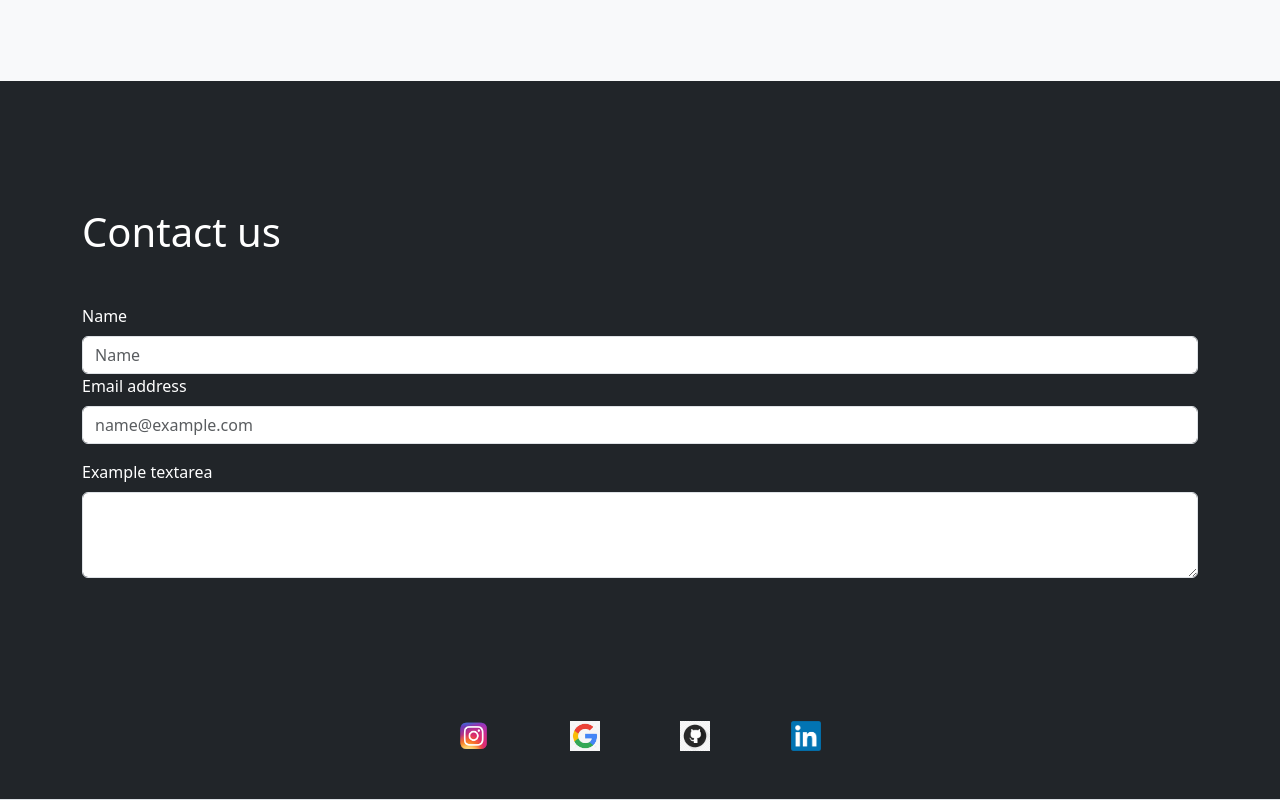
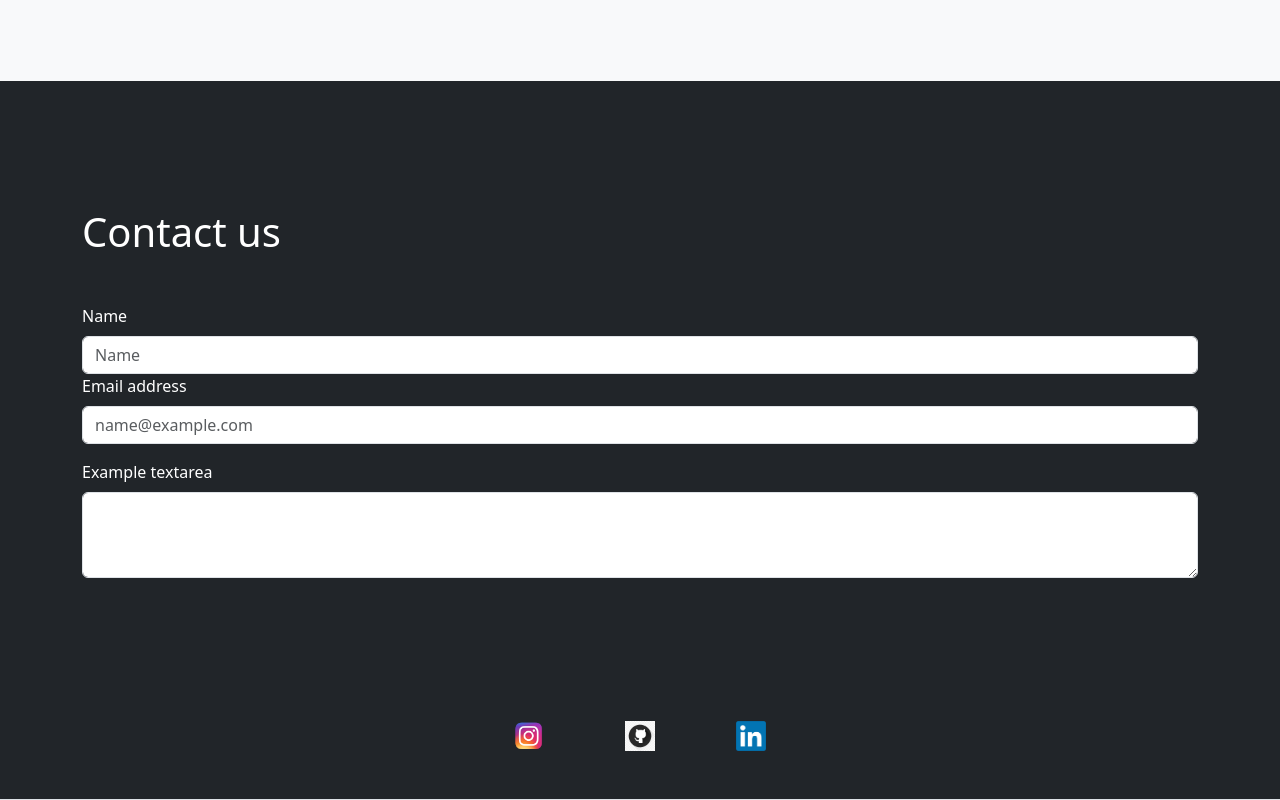
Before and after one commit to Abhidixit1111/Myportfolio, a plain HTML site: page index.html in a window 1280 px wide. Shown: the part 4281-5081 px from the top of the page. Drawn offline with nearby package versions, Linux system fonts and the light colour scheme.

Commit message:
Update index.html

```diff
--- a/index.html
+++ b/index.html
@@ -192,7 +192,6 @@
         <!-- footer img  -->
         <div class="footer bg-dark pb-5 text-center hidden1">
             <a href="https://www.instagram.com/abhishekdixit7905/"><img src="insta.png" alt="insta" height="30vw" width="30vw"></a>
-            <a href="abhishekdixit7905@gmail.com"><img src="google.jpeg" alt="google" height="30vw" width="30vw"></a>
             <a href="https://github.com/Abhidixit1111?tab=repositories"><img src="github.png" alt="github" height="30vw" width="30vw"></a>
             <a href="https://www.linkedin.com/in/abhishek-dixit-040b3b224"><img src="linkedin.png" alt="linkedin" height="30vw" width="30vw"></a>
         </div>
```
